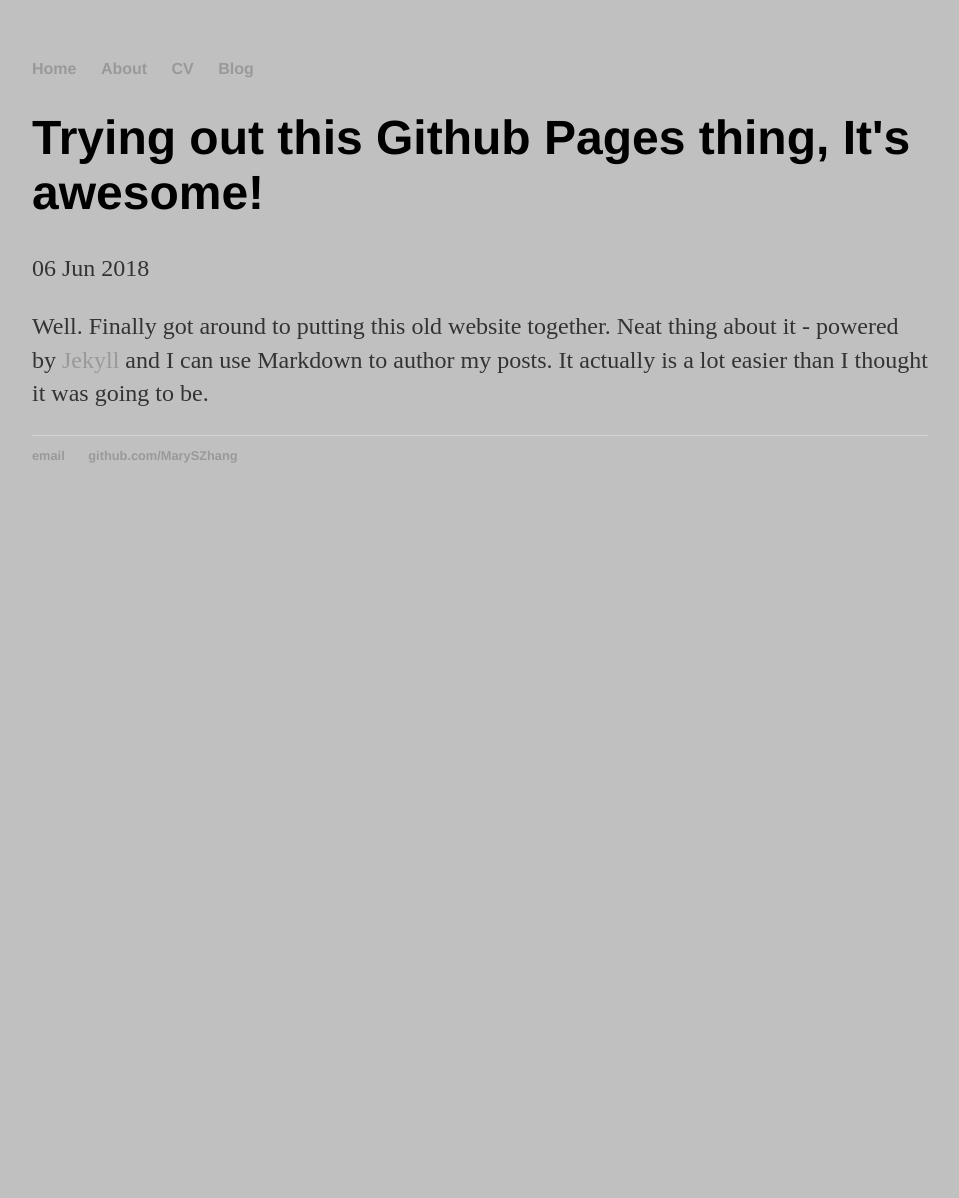
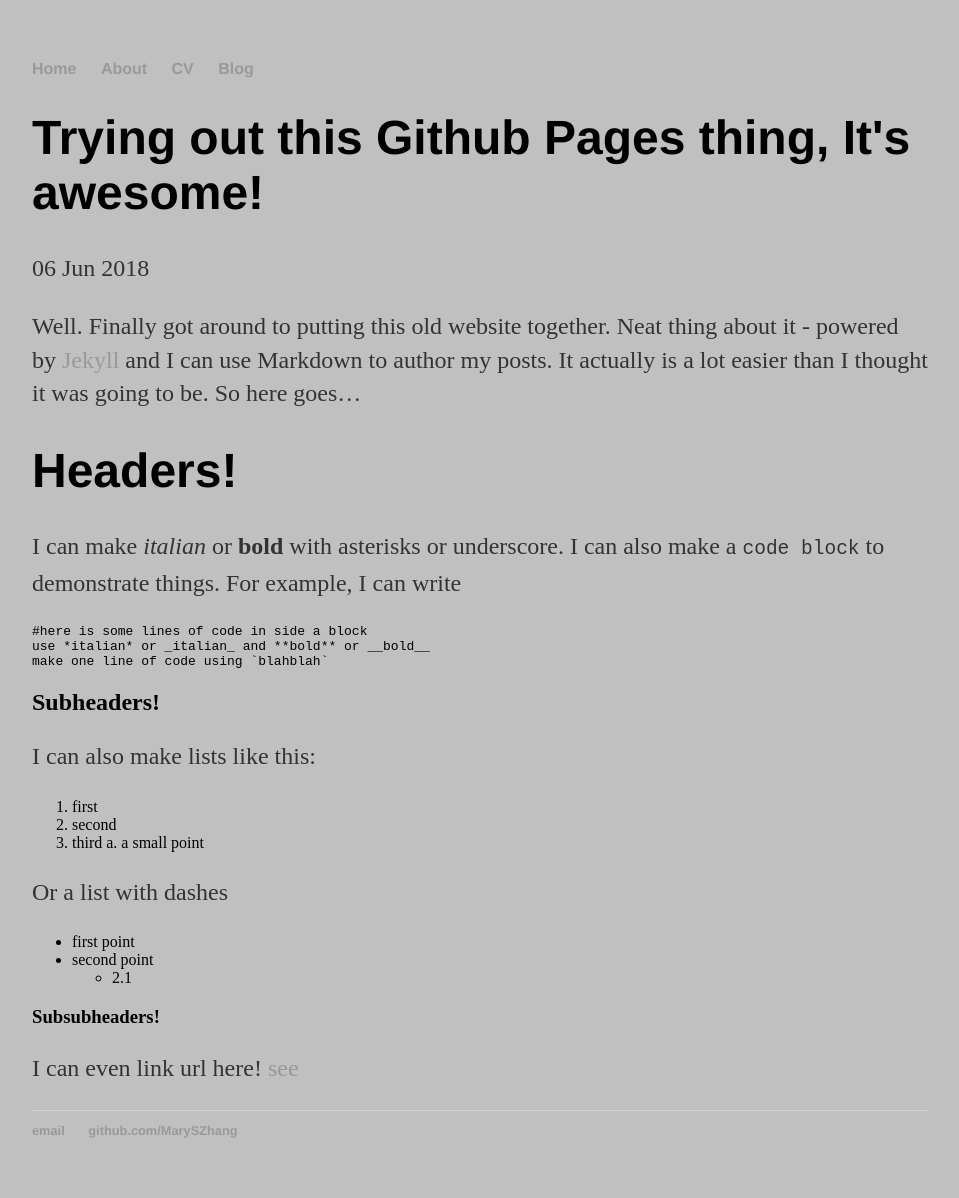
Before and after one commit to MarySZhang/MarySZhang.github.io, a Jekyll site: the page built from _posts/2018-06-06-trying-out-github-pages.md, in a window 1280 px wide. Shown: the whole page, without its empty margins (160-1119 px from the left). Built offline with Jekyll 4.4.1, drawn with Linux system fonts in a browser that asks for light colours; before the commit the page ends 900 px from its top, so only the background shows below that.

Commit message:
Update 2018-06-06-trying-out-github-pages.md

````diff
--- a/_posts/2018-06-06-trying-out-github-pages.md
+++ b/_posts/2018-06-06-trying-out-github-pages.md
@@ -5,3 +5,26 @@
 ---
 
 Well. Finally got around to putting this old website together. Neat thing about it - powered by [Jekyll](http://jekyllrb.com) and I can use Markdown to author my posts. It actually is a lot easier than I thought it was going to be.
+So here goes...
+# Headers!
+I can make *italian* or **bold** with asterisks or underscore. I can also make a `code block` to demonstrate things.
+For example, I can write
+```
+#here is some lines of code in side a block
+use *italian* or _italian_ and **bold** or __bold__
+make one line of code using `blahblah`
+```
+## Subheaders!
+I can also make lists like this:
+1. first
+2. second
+3. third
+    a. a small point
+
+Or a list with dashes
+* first point
+* second point
+    * 2.1
+
+### Subsubheaders!
+I can even link url here! [see](http://google.com)
````
